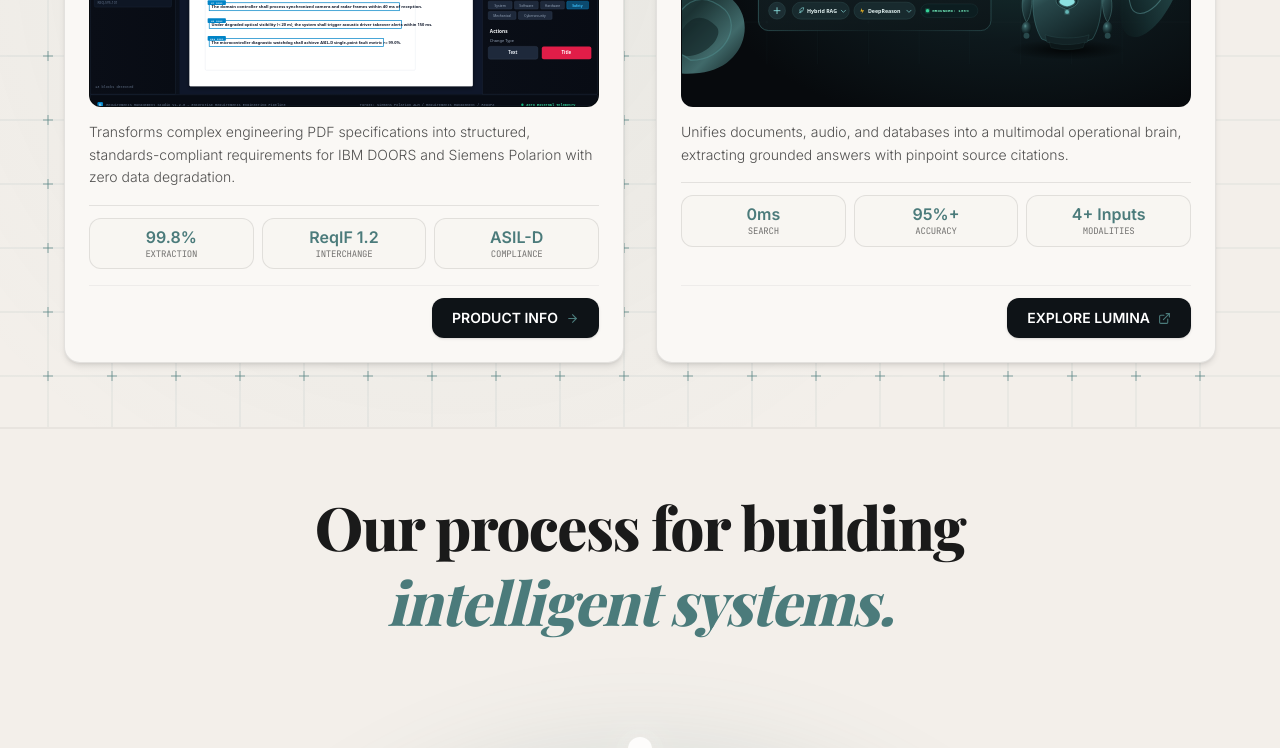
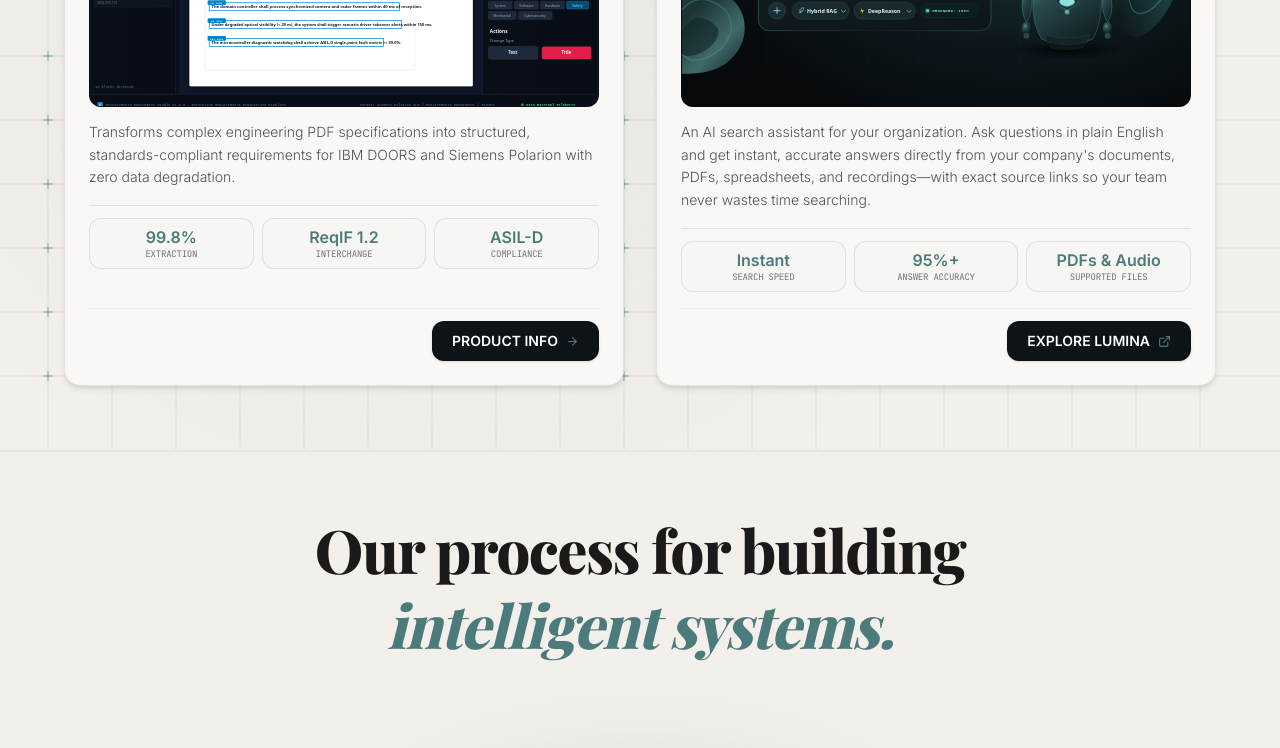
Before and after one commit to kaushikrengan/Orcin, a React (Vite) app: page / in a window 1280 px wide. Shown: the part 3440-4188 px from the top of the page. Built offline with nearby package versions, Linux system fonts and the light colour scheme; a web font is replaced by a local one.

Commit message:
feat: update Lumina project details
Refine the tagline, description, and metric labels for the Lumina project to better align with its role as an enterprise knowledge assistant.

```diff
--- a/src/App.tsx
+++ b/src/App.tsx
@@ -1606,16 +1606,16 @@ const PROJECTS: Project[] = [
   {
     id: "lumina",
     name: "Lumina",
-    tagline: "Multimodal Agentic RAG",
-    category: "Cognitive Knowledge Engine",
-    shortDesc: "Unifies documents, audio, and databases into a multimodal operational brain, extracting grounded answers with pinpoint source citations.",
+    tagline: "Enterprise Knowledge Assistant",
+    category: "AI Knowledge Search",
+    shortDesc: "An AI search assistant for your organization. Ask questions in plain English and get instant, accurate answers directly from your company's documents, PDFs, spreadsheets, and recordings—with exact source links so your team never wastes time searching.",
     image: "/lumina-mockup.svg",
     externalUrl: "https://lumina-chat-flame.vercel.app/",
     statusBadge: "Live Production App",
     metrics: [
-      { label: "Search", value: "0ms" },
-      { label: "Accuracy", value: "95%+" },
-      { label: "Modalities", value: "4+ Inputs" }
+      { label: "Search Speed", value: "Instant" },
+      { label: "Answer Accuracy", value: "95%+" },
+      { label: "Supported Files", value: "PDFs & Audio" }
     ]
   }
 ];
```
